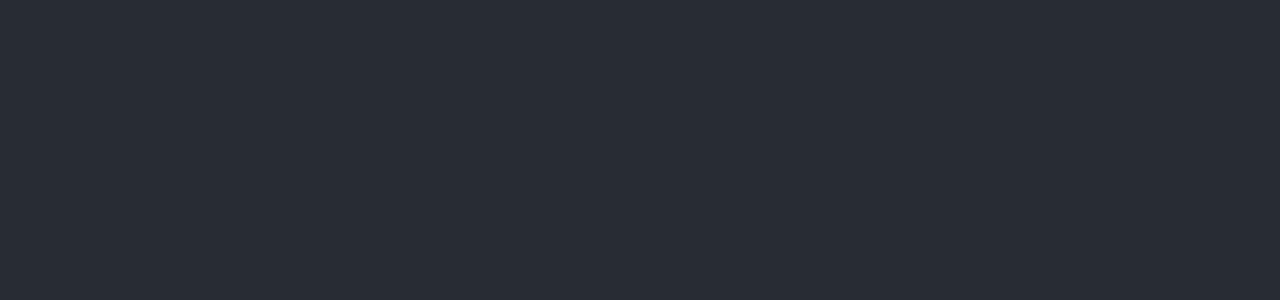
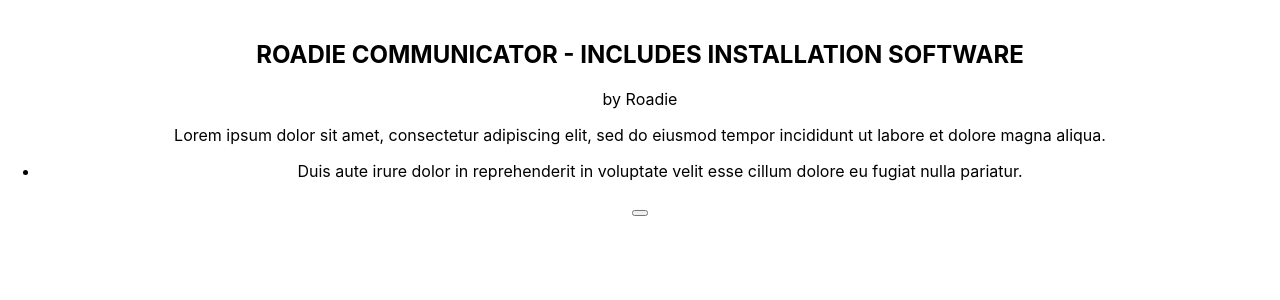
Before and after one commit to egreen724/roadie_code_challenge, a React (Create React App) app in the folder roadie-review-page/: page / in a window 1280 px wide. Shown: the top 300 px of the page. Built offline with nearby package versions, Linux system fonts and the light colour scheme.

Commit message:
Creates product components

```diff
--- a/roadie-review-page/src/App.js
+++ b/roadie-review-page/src/App.js
@@ -1,13 +1,16 @@
 import React from 'react';
 import logo from './logo.svg';
+import ProductContainer from './containers/product_container.js'
+import ReviewsContainer from './containers/reviews_container.js'
 import './App.css';
 
 function App() {
   return (
     <div className="App">
-      <header className="App-header">
 
-      </header>
+      <ProductContainer />
+      <ReviewsContainer />
+
     </div>
   );
 }
--- /dev/null
+++ b/roadie-review-page/src/components/product_description.js
@@ -0,0 +1,17 @@
+import React from 'react'
+
+const ProductDescription = () => {
+  return (
+    <div>
+      <h2>ROADIE COMMUNICATOR - INCLUDES INSTALLATION SOFTWARE</h2>
+      <p>by Roadie </p>
+      <p>Lorem ipsum dolor sit amet, consectetur adipiscing elit, sed do eiusmod tempor incididunt ut labore et dolore magna aliqua.</p>
+
+      <ul>
+        <li>Duis aute irure dolor in reprehenderit in voluptate velit esse cillum dolore eu fugiat nulla pariatur. </li>
+      </ul>
+    </div>
+  );
+};
+
+export default ProductDescription;
--- /dev/null
+++ b/roadie-review-page/src/components/review_button.js
@@ -0,0 +1,11 @@
+import React from 'react'
+
+const ReviewButton = () => {
+  return (
+    <div className="button">
+      <button> </button>
+    </div>
+  );
+};
+
+export default ReviewButton ;
--- /dev/null
+++ b/roadie-review-page/src/containers/product_container.js
@@ -0,0 +1,20 @@
+import React, { Component } from 'react'
+import ProductDescription from '../components/product_description.js'
+import ReviewButton from '../components/review_button.js'
+
+class ProductContainer extends Component {
+
+  render() {
+    return (
+      <div>
+        <img src='' />
+        <ProductDescription />
+        <ReviewButton />
+      </div>
+
+    )
+  }
+
+}
+
+export default ProductContainer
--- a/roadie-review-page/src/containers/reviews_container.js
+++ b/roadie-review-page/src/containers/reviews_container.js
@@ -0,0 +1,17 @@
+import React, { Component } from 'react'
+
+
+class ReviewsContainer extends Component {
+
+  render() {
+    return (
+      <div>
+
+      </div>
+
+    )
+  }
+
+}
+
+export default ReviewsContainer
```
Also changed, not shown: roadie-review-page/src/components/product.js (deleted, +0 -23 lines).
